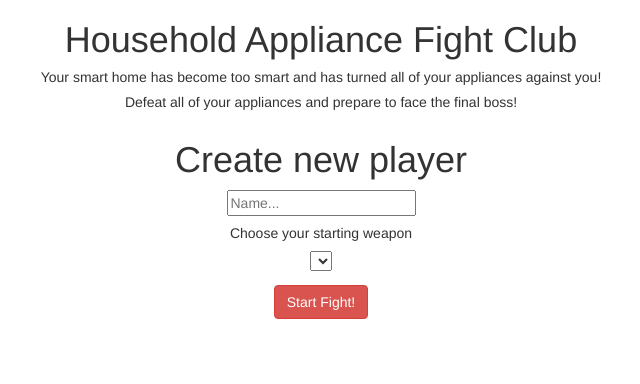
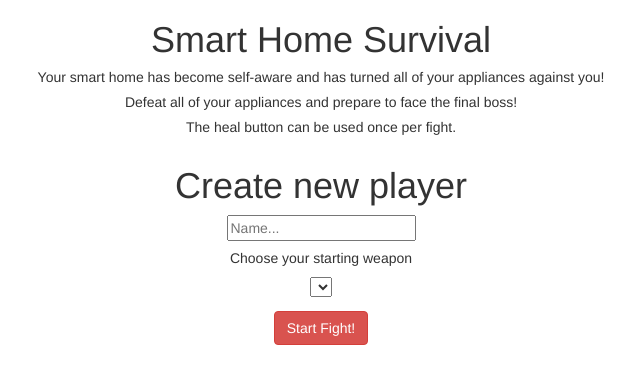
Before and after one commit to michaelclark2/robo-battledome, a plain HTML site: page index.html in a window 1280 px wide. Shown: the whole page, without its empty margins (319-959 px from the left). Drawn offline with nearby package versions, Linux system fonts and the light colour scheme; a script that the page names is missing.

Commit message:
changed title and description

```diff
--- a/index.html
+++ b/index.html
@@ -23,9 +23,10 @@
       </div><!-- /.modal-content -->
     </div><!-- /.modal-dialog -->
   </div><!-- /.modal -->
-  <h1 class="text-center">Household Appliance Fight Club</h1>
-  <h5 class="text-center">Your smart home has become too smart and has turned all of your appliances against you!</h5>
+  <h1 class="text-center">Smart Home Survival</h1>
+  <h5 class="text-center">Your smart home has become self-aware and has turned all of your appliances against you!</h5>
   <h5 class="text-center">Defeat all of your appliances and prepare to face the final boss!</h5>
+  <h5 class="text-center">The heal button can be used once per fight.</h5>
   <div class="container">
     <div id="choose-player" class="row">
       <div class="col-md-6 col-md-offset-3 text-center">
```
